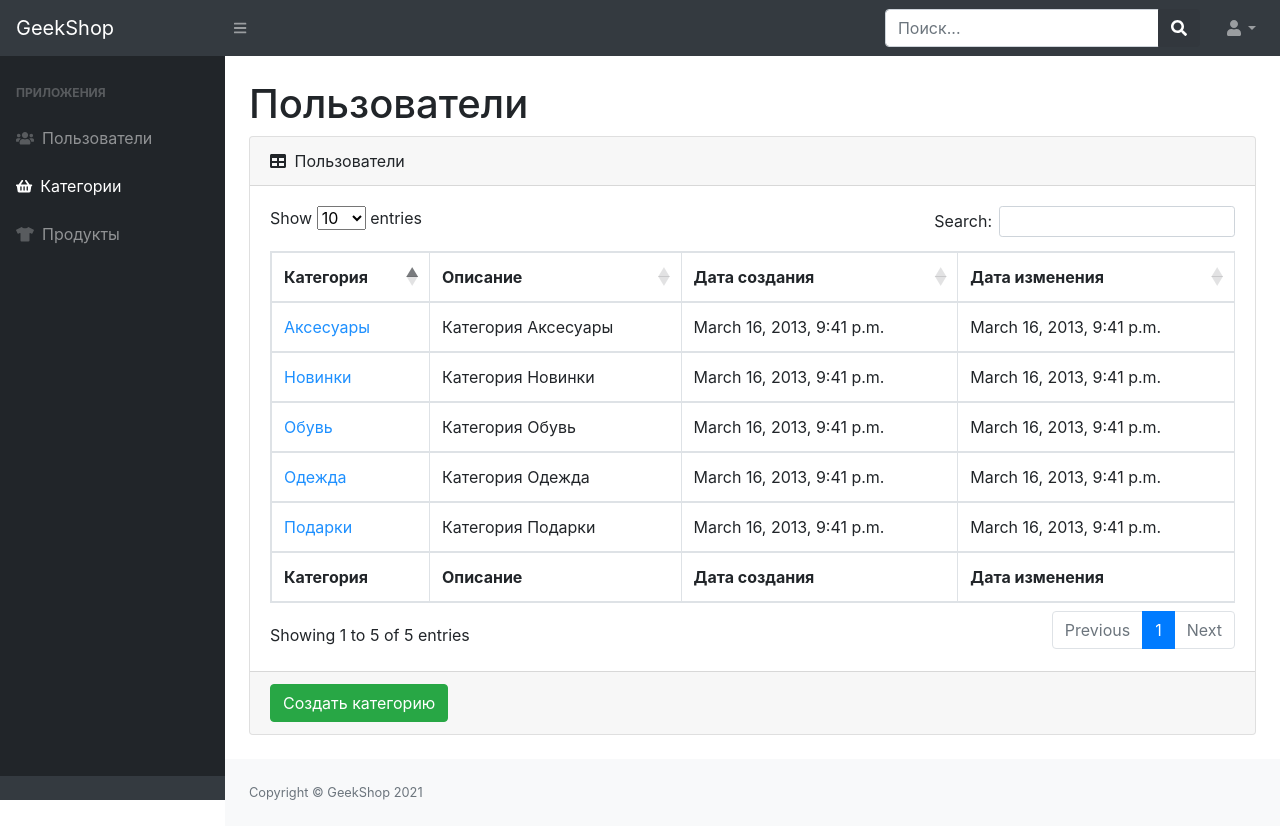
After one commit to t-rexamarin/geekbrains-django, a Django app: page /adminapp/categories/ in a window 1280 px wide. The commit adds this page. Run offline with Django 3.2, Linux system fonts and the light colour scheme; the visitor is signed in with stand-in values (Sample User, id 1); data comes from the database, SQL or seed files in the repository; some libraries are stand-ins or nearby versions.

Commit message:
admin categories read and create

```diff
--- /dev/null
+++ b/geekshop/adminapp/templates/adminapp/admin-categories-read.html
@@ -0,0 +1,79 @@
+{% extends 'adminapp/base.html' %}
+
+{% block content %}
+    <div id="layoutSidenav_content">
+        <main>
+            <div class="container-fluid">
+                <h1 class="mt-4">Пользователи</h1>
+                <div class="card mb-4">
+                    <div class="card-header">
+                        <i class="fas fa-table mr-1"></i>
+                        Пользователи
+                    </div>
+                    <div class="card-body">
+                        <div class="table-responsive">
+                            <table class="table table-bordered" id="dataTable" width="100%" cellspacing="0">
+                                <thead>
+                                <tr>
+                                    <th>Категория</th>
+                                    <th>Описание</th>
+                                    <th>Дата создания</th>
+                                    <th>Дата изменения</th>
+<!--                                    <th>Персонал сайта</th>-->
+<!--                                    <th>Активный</th>-->
+                                </tr>
+                                </thead>
+                                <tfoot>
+                                <tr>
+                                    <th>Категория</th>
+                                    <th>Описание</th>
+                                    <th>Дата создания</th>
+                                    <th>Дата изменения</th>
+<!--                                    <th>Персонал сайта</th>-->
+<!--                                    <th>Активный</th>-->
+                                </tr>
+                                </tfoot>
+                                <tbody>
+                                {% for category in categories %}
+                                    <tr>
+                                        <td><a href="{% url 'adminapp:admin_users_update' user.id %}" style="color: dodgerblue">{{ category.name }}</a></td>
+                                        <td>{{ category.description }}</td>
+                                        <td>{{ category.created_at }}</td>
+                                        <td>{{ category.updated_at }}</td>
+<!--                                        <td class="text-center">-->
+<!--                                            {% if category.is_staff %}-->
+<!--                                                <i class="fas fa-check-circle"></i>-->
+<!--                                            {% else %}-->
+<!--                                                <i class="fas fa-times-circle"></i>-->
+<!--                                            {% endif %}-->
+<!--                                        </td>-->
+<!--                                        <td class="text-center">-->
+<!--                                            {% if category.is_active %}-->
+<!--                                                <i class="fas fa-check-circle"></i>-->
+<!--                                            {% else %}-->
+<!--                                                <i class="fas fa-times-circle"></i>-->
+<!--                                            {% endif %}-->
+<!--                                        </td>-->
+                                    </tr>
+                                {% endfor %}
+                                </tbody>
+                            </table>
+                        </div>
+                    </div>
+                    <div class="card-footer">
+                        <a href="{% url 'adminapp:admin_categories_create' %}">
+                            <button class="btn btn-success">Создать категорию</button>
+                        </a>
+                    </div>
+                </div>
+            </div>
+        </main>
+        <footer class="py-4 bg-light mt-auto">
+            <div class="container-fluid">
+                <div class="d-flex align-items-center justify-content-between small">
+                    <div class="text-muted">Copyright &copy; GeekShop 2021</div>
+                </div>
+            </div>
+        </footer>
+    </div>
+{% endblock %}
--- a/geekshop/adminapp/templates/adminapp/includes/siberia_bar.html
+++ b/geekshop/adminapp/templates/adminapp/includes/siberia_bar.html
@@ -9,7 +9,7 @@
                         </div>
                         Пользователи
                     </a>
-                    <a class="nav-link" href="index.html">
+                    <a class="nav-link" href="{% url 'adminapp:admin_categories' %}">
                         <div class="sb-nav-link-icon">
                             <i class="fas fa-shopping-basket"></i>
                         </div>
--- a/geekshop/adminapp/urls.py
+++ b/geekshop/adminapp/urls.py
@@ -1,5 +1,6 @@
 from django.urls import path
-from adminapp.views import index, admin_users, admin_users_create, admin_users_update, admin_users_delete
+from adminapp.views import index, admin_users, admin_users_create, admin_users_update, admin_users_delete, \
+    admin_categories, admin_categories_create
 
 app_name = 'adminapp'
 urlpatterns = [
@@ -8,4 +9,6 @@ urlpatterns = [
     path('users-create/', admin_users_create, name='admin_users_create'),
     path('users-update/<int:pk>', admin_users_update, name='admin_users_update'),
     path('users-delete/<int:pk>', admin_users_delete, name='admin_users_delete'),
+    path('categories/', admin_categories, name='admin_categories'),
+    path('categories-create/', admin_categories_create, name='admin_categories_create'),
 ]
--- a/geekshop/adminapp/views.py
+++ b/geekshop/adminapp/views.py
@@ -2,11 +2,14 @@ from django.contrib.auth.decorators import user_passes_test
 from django.http import HttpResponseRedirect
 from django.shortcuts import render
 from django.urls import reverse
-from adminapp.forms import UserAdminRegisterForm, UserAdminProfileForm
+from adminapp.forms import UserAdminRegisterForm, UserAdminProfileForm, ProductCategoryEditForm
 from authapp.models import User
 
 
 # Create your views here.
+from mainapp.models import ProductCategory
+
+
 @user_passes_test(lambda u: u.is_superuser)
 def index(request):
     return render(request, 'adminapp/admin.html')
@@ -68,3 +71,30 @@ def admin_users_delete(request, pk):
         user.save()
 
     return HttpResponseRedirect(reverse('adminapp:admin_users'))
+
+
+@user_passes_test(lambda u: u.is_superuser)
+def admin_categories(request):
+    context = {
+        'categories': ProductCategory.objects.all()
+    }
+    return render(request, 'adminapp/admin-categories-read.html', context)
+
+
+@user_passes_test(lambda u: u.is_superuser)
+def admin_categories_create(request):
+    if request.method == 'POST':
+        form = ProductCategoryEditForm(data=request.POST)
+
+        if form.is_valid():
+            form.save()
+            return HttpResponseRedirect(reverse('adminapp:admin_categories'))
+    else:
+        form = ProductCategoryEditForm()
+
+    context = {
+        'title': 'Geekshop - Админ | Категории товара',
+        'form': form
+    }
+
+    return render(request, 'adminapp/admin-categories-create.html', context)
--- a/geekshop/mainapp/models.py
+++ b/geekshop/mainapp/models.py
@@ -7,6 +7,7 @@ class ProductCategory(models.Model):
     description = models.TextField(verbose_name='описание', blank=True)
     created_at = models.DateTimeField(verbose_name='дата создания', auto_now_add=True)
     updated_at = models.DateTimeField(verbose_name='дата изменения', auto_now=True)
+    is_active = models.BooleanField(verbose_name='активна', default=True)
 
     def __str__(self):
         return self.name
```
Also changed, not shown: geekshop/adminapp/forms.py (+15 -0 lines), geekshop/adminapp/templates/adminapp/admin-categories-create.html (added, +44 -0 lines).
